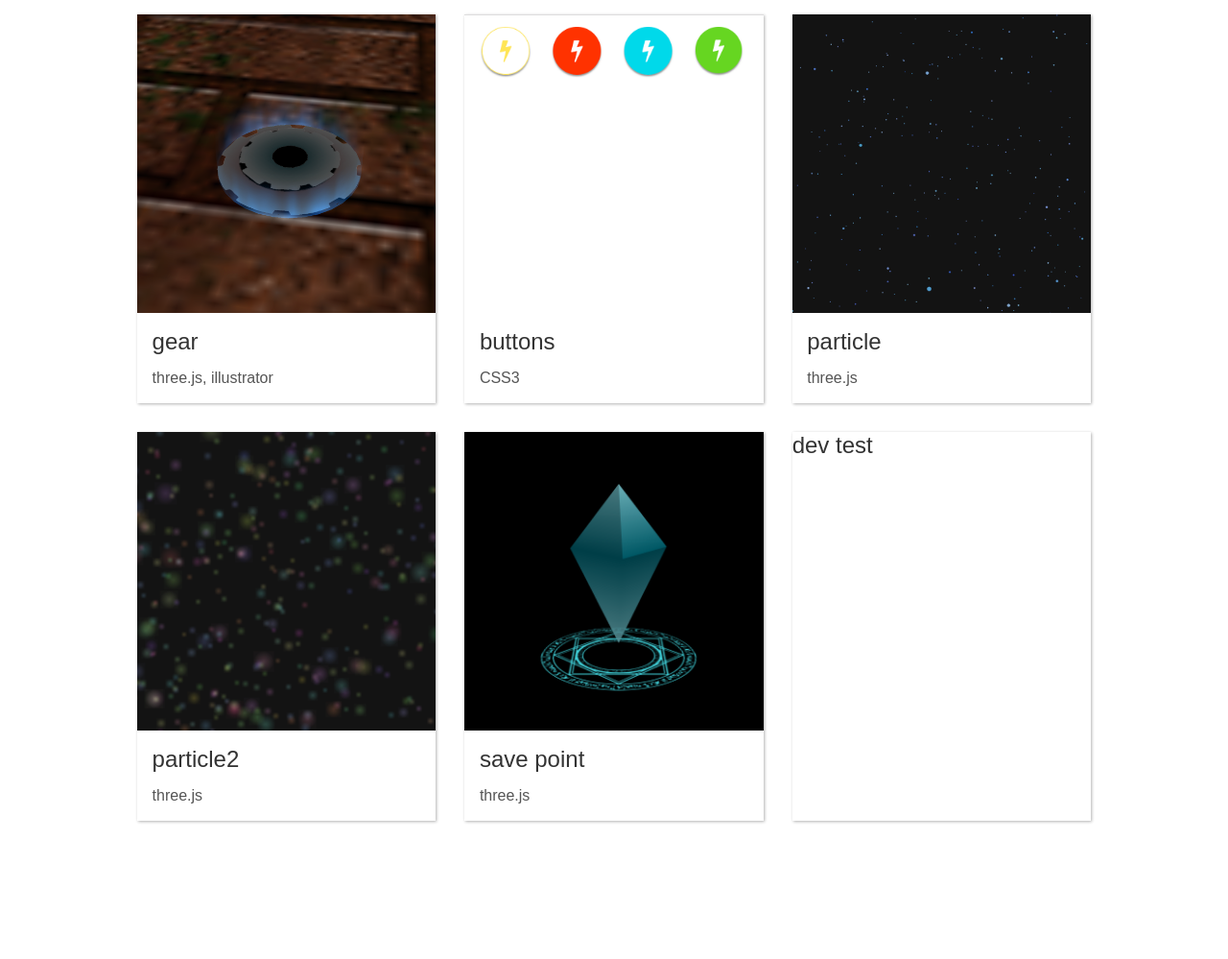
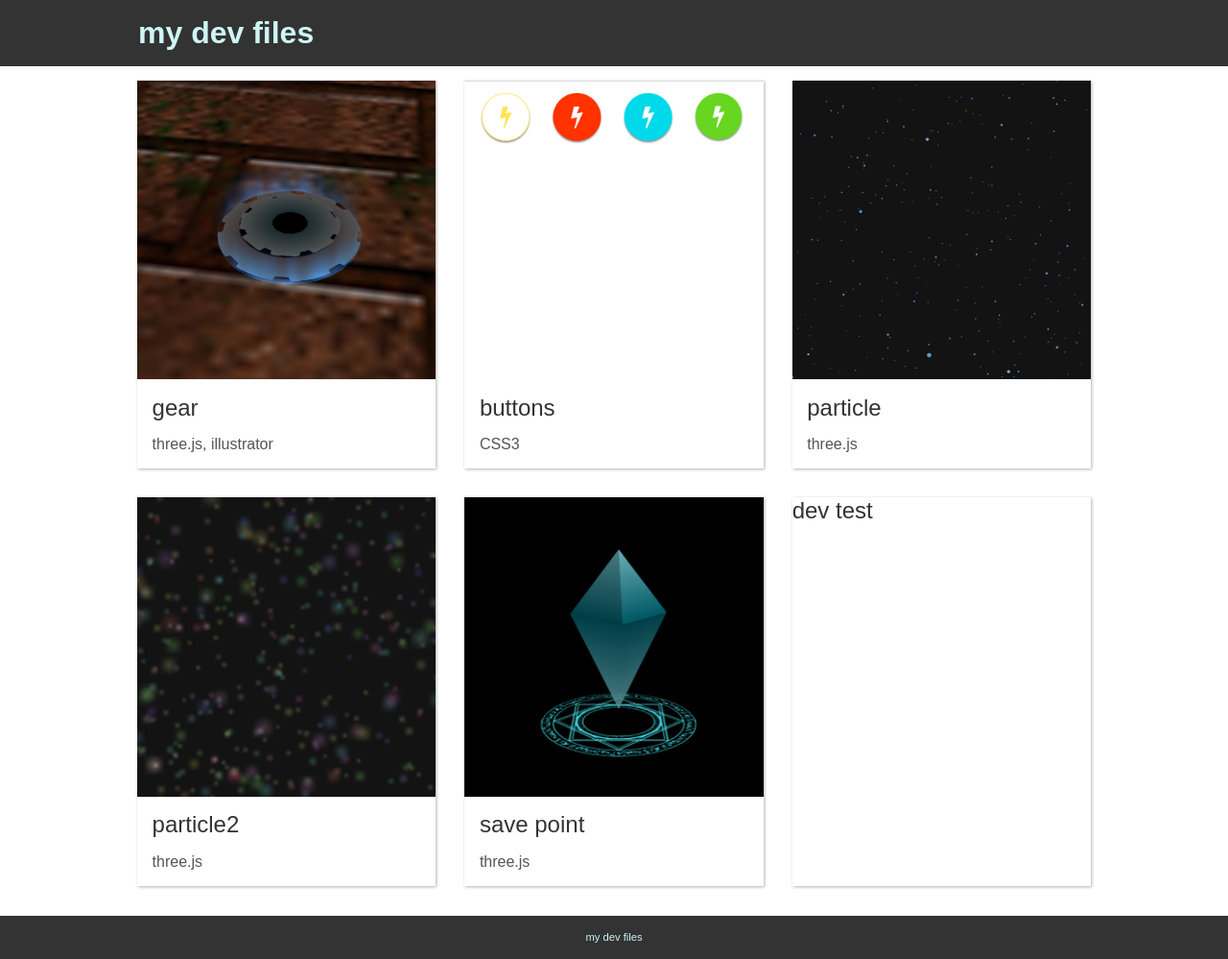
Before and after one commit to yukashimizu/learncss, a plain HTML site: page public/index.html in a window 1280 px wide. Shown: the whole page at 96% size. Before the commit the page ends 886 px from the top, so only its background shows below. Drawn offline with Linux system fonts and the light colour scheme.

Commit message:
edit styles

```diff
--- a/public/index.html
+++ b/public/index.html
@@ -7,6 +7,14 @@
   <title>my dev files</title>
 </head>
 <body>
+  <header class="header">
+    <div class="header-inner">
+      <p class="header-inner-text">my dev files</p>
+      <div>
+
+      </div>
+    </div>
+  </header>
   <div class="main">
     <ul class="main-list">
       <li class="main-list-item">
@@ -69,5 +77,10 @@
       </li>
     </ul>
   </div>
+  <footer class="footer">
+    <div class="footer-inner">
+      <p class="footer-inner-text">my dev files</p>
+    </div>
+  </footer>
 </body>
 </html>
--- a/public/scss/style.scss
+++ b/public/scss/style.scss
@@ -5,6 +5,10 @@
 ul {
   list-style: none;
   padding: 0;
+}
+
+p {
+  margin-bottom: 0;
 }
 
 /* link card design */
@@ -19,6 +23,23 @@ ul {
     left: 0;
     pointer-events: auto;
     z-index: 1;
+  }
+}
+
+/* header */
+
+.header {
+  width: 100vw;
+  background: $black;
+  &-inner {
+    margin: 0 auto;
+    padding: 1rem;
+    width: 80%;
+    &-text {
+      color: #CEF6F5;
+      font-size: 2rem;
+      font-weight: bold;
+    }
   }
 }
 
@@ -72,3 +93,19 @@ ul {
     }
   }
 }
+
+/* footer */
+
+.footer {
+  background: $black;
+  &-inner {
+    margin: 0 auto;
+    padding: 1rem;
+    width: 80%;
+    &-text {
+      color: #CEF6F5;
+      font-size: .7rem;
+      text-align: center;
+    }
+  }
+}
```
Also changed, not shown: public/css/style.css, 2 other files.
